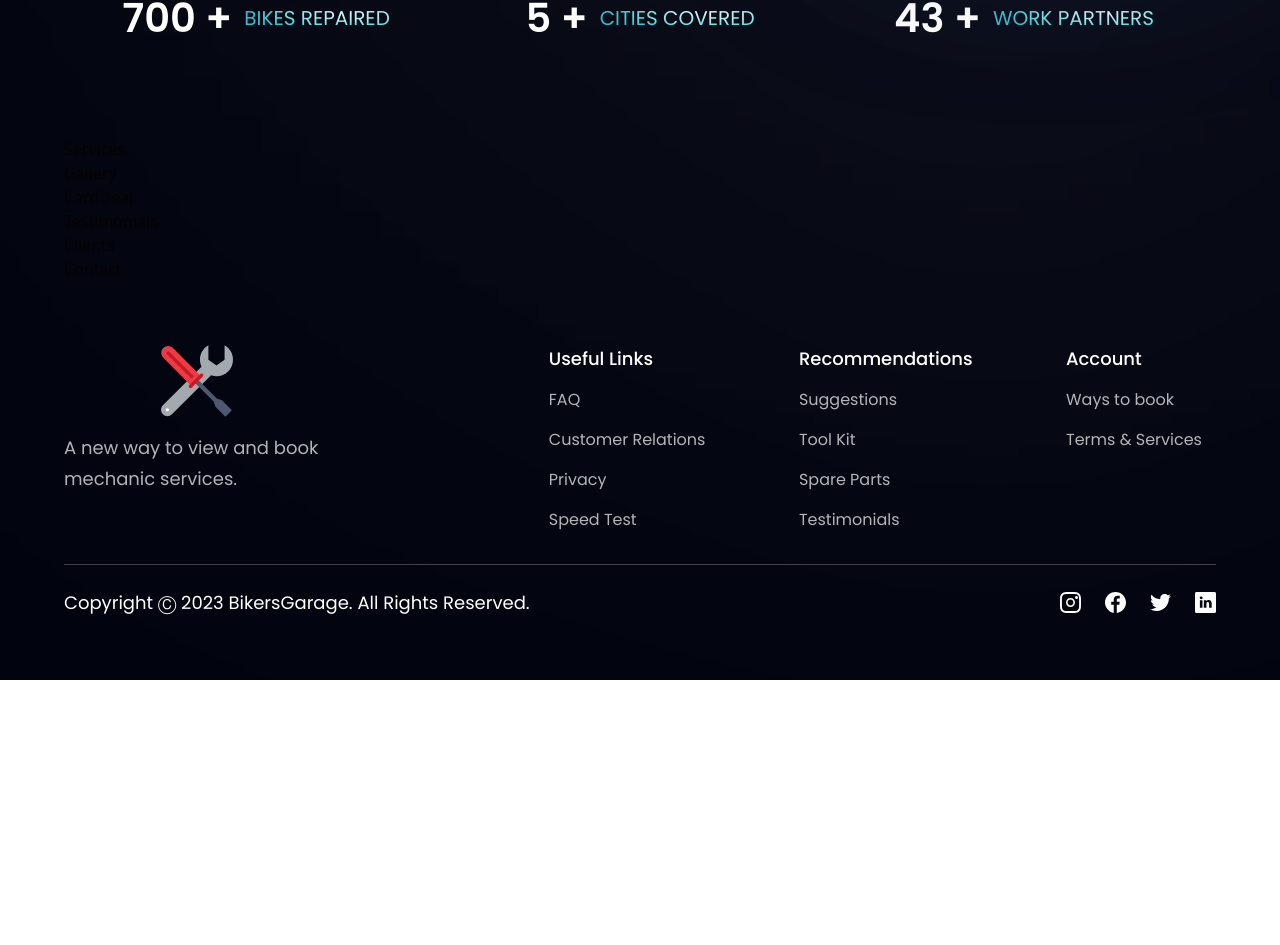
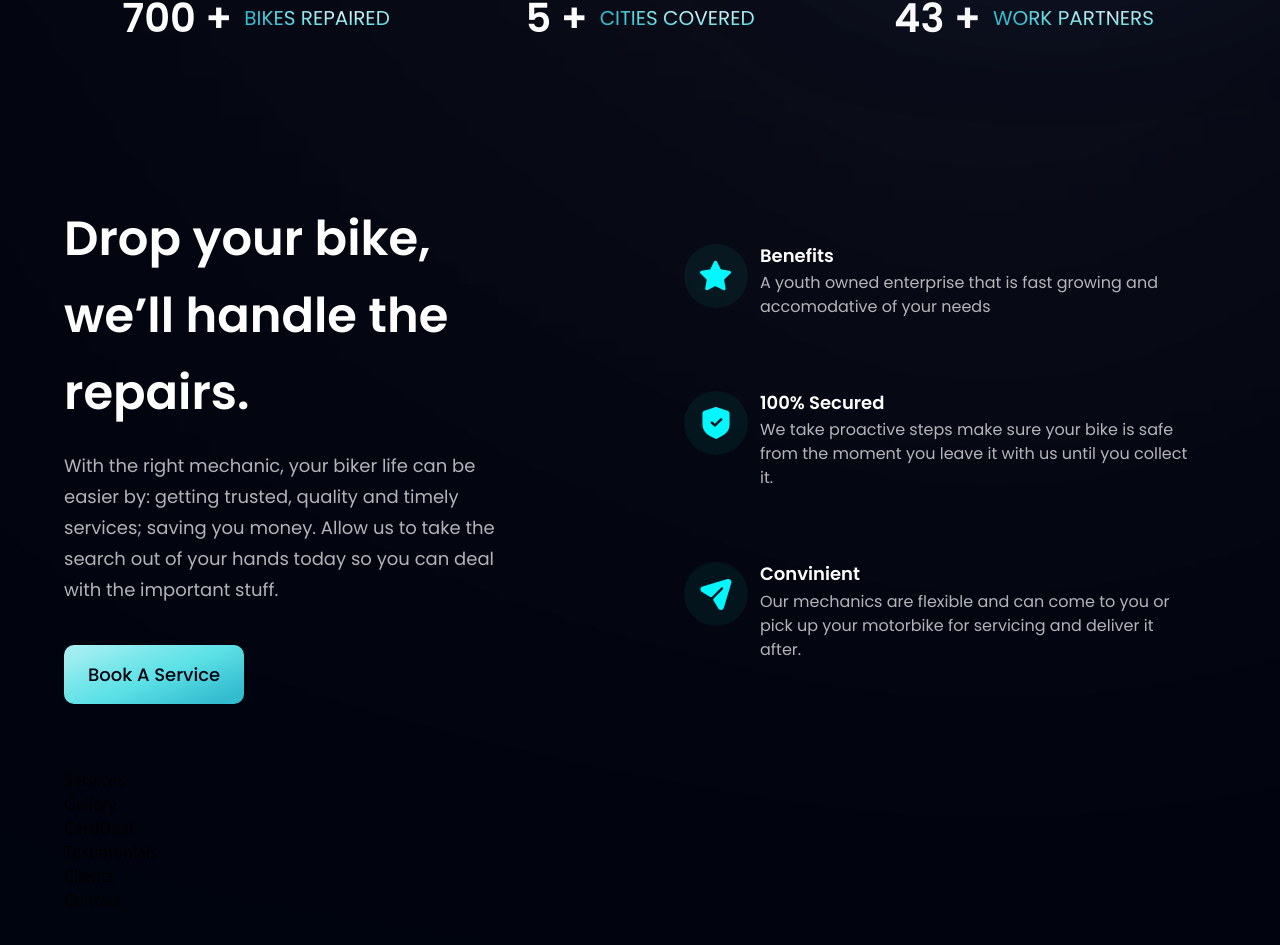
Before and after one commit to Beulah-Matt/bikers-garage, a React (Vite) app: page / in a window 1280 px wide. Shown: the part 958-1903 px from the top of the page. Before the commit the page ends 1638 px from the top, so only its background shows below. Built offline with nearby package versions, Linux system fonts and the light colour scheme.

Commit message:
✨ Create a home section with call to action

```diff
--- a/src/App.jsx
+++ b/src/App.jsx
@@ -1,6 +1,7 @@
 import React from 'react'
 import styles from "./style";
 import { Gallery, Services, CardDeal, Clients, Contact, Footer, Navbar, Stats, Testimonials, Hero } from "./components";
+import Home from './components/Home';
 
 const App = () => {
   return (
@@ -20,6 +21,7 @@
     <div className={`bg-primary ${styles.paddingX} ${styles.flexCenter}`}>
       <div className={`${styles.boxWidth}`}>
         <Stats />
+        <Home />
         <Services />
         <Gallery />
         <CardDeal />
--- /dev/null
+++ b/src/components/BenefitsCard.jsx
@@ -0,0 +1,22 @@
+import { benefits } from "../constants"
+import styles from "../style"
+
+const BenefitsCard = ({ icon, title, content, index }) => {
+  return (
+    <div className={`flex flex-row p-6 rounded-[20px] ${index !== benefits.length - 1 ? "mb-6" : "mb-0"} feature-card`}>
+    <div className={`w-[64px] h-[64px] rounded-full ${styles.flexCenter} bg-dimBlue`}>
+      <img src={icon} alt="star" className="w-[50%] h-[50%] object-contain" />
+    </div>
+    <div className="flex-1 flex flex-col ml-3">
+      <h4 className="font-poppins font-semibold text-white text-[18px] leading-[23.4px] mb-1">
+        {title}
+      </h4>
+      <p className="font-poppins font-normal text-dimWhite text-[16px] leading-[24px]">
+        {content}
+      </p>
+    </div>
+  </div>
+  )
+}
+
+export default BenefitsCard
--- a/src/components/Button.jsx
+++ b/src/components/Button.jsx
@@ -1,5 +1,5 @@
 const Button = ({ styles }) => (
-  <button type="button" className={`py-4 px-6 font-poppins font-medium text-[18px] text-primary bg-blue-gradient rounded-[10px] outline-none ${styles}`}>
+  <button type="button" className={`py-4 px-6 font-poppins font-medium text-[18px] text-primary bg-blue-gradient rounded-[10px] outline-none ${styles} cursor-pointer`}>
     Book A Service
   </button>
 );
--- /dev/null
+++ b/src/components/Home.jsx
@@ -0,0 +1,33 @@
+import { benefits } from "../constants";
+import styles, { layout } from "../style";
+import BenefitsCard from "./BenefitsCard";
+import Button from "./Button";
+
+const Home = () => {
+  return (
+    <section id="features" className={layout.section}>
+      <div className={layout.sectionInfo}>
+        <h2 className={styles.heading2}>
+          Drop your bike, <br className="sm:block hidden" /> we’ll handle
+          the repairs.
+        </h2>
+        <p className={`${styles.paragraph} max-w-[470px] mt-5`}>
+          With the right mechanic, your biker life can be easier by:
+          getting trusted, quality and timely services; saving you money. Allow us to take
+          the search out of your hands today so you can deal with the important stuff.
+        </p>
+
+        <Button styles={`mt-10`} />
+      </div>
+
+      <div className={`${layout.sectionImg} flex-col`}>
+      {benefits.map((benefit, index) => (
+        <BenefitsCard key={benefit.id} {...benefit} index={index} />
+      ))}
+    </div>
+
+    </section>
+  );
+};
+
+export default Home;
--- a/src/constants/index.js
+++ b/src/constants/index.js
@@ -1,5 +1,5 @@
 
-import { people01, people02, people03, facebook, instagram, twitter, linkedin  } from "../assets";
+import { people01, people02, people03, facebook, instagram, twitter, linkedin, shield, star, send  } from "../assets";
 
 export const navLinks = [
   {
@@ -119,3 +119,27 @@
     title: "Work Partners"
   }
 ]
+
+export const benefits = [
+  {
+    id: 1,
+    icon: star,
+    title: "Benefits",
+    content:
+      "A youth owned enterprise that is fast growing and accomodative of your needs",
+  },
+  {
+    id: 2,
+    icon: shield,
+    title: "100% Secured",
+    content:
+      "We take proactive steps make sure your bike is safe from the moment you leave it with us until you collect it.",
+  },
+  {
+    id: 3,
+    icon: send,
+    title: "Convinient",
+    content:
+      "Our mechanics are flexible and can come to you or pick up your motorbike for servicing and deliver it after.",
+  },
+];
```
